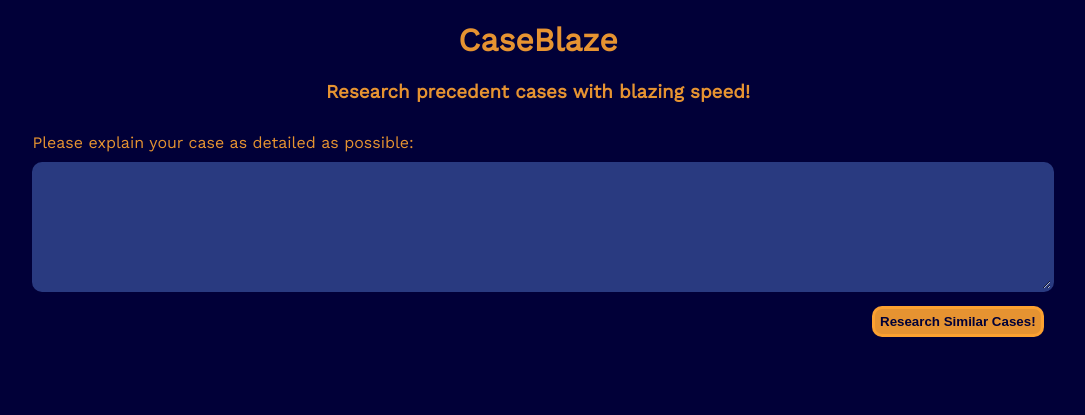
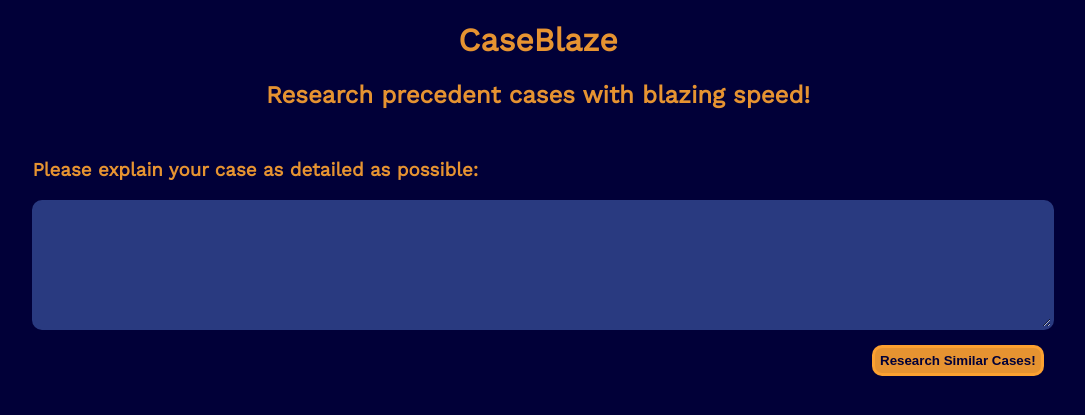
Before and after one commit to egeatmaca/CaseBlaze, a FastAPI app: page / in a window 1280 px wide. Shown: the top 415 px of the page, without its empty margins (102-1187 px from the left). Run offline with FastAPI, Linux system fonts and the light colour scheme; parts of the project's set-up code (start-up, migrations or seed data) failed here and were passed over.

Commit message:
styling changes

```diff
--- a/static/script.js
+++ b/static/script.js
@@ -7,7 +7,7 @@
 }
 
 function append_results_title() {
-    var results_title = document.createElement('h2');
+    var results_title = document.createElement('h3');
     results_title.innerText = 'Results:';
     var similar_cases = document.querySelector('#similar-cases');
     similar_cases.appendChild(results_title);
--- a/static/styles.css
+++ b/static/styles.css
@@ -5,8 +5,12 @@
 }
 
 header {
-    margin-bottom: 3%;
+    margin-bottom: 5%;
     text-align: center;
+}
+
+h3 {
+    margin-bottom: 0%;
 }
 
 #app {
@@ -17,7 +21,7 @@
 textarea {
     width: 100%;
     height: 15vh;
-    margin: 1% 0%;
+    margin-bottom: 1%;
     background-color: #293a80;
     color: #faebd7;
     border: solid #293a80;
@@ -33,3 +37,16 @@
     border-radius: 10px;
     font-weight: bold;
 }
+
+#similar-cases {
+    margin-top: 5%;
+}
+
+.case-card {
+    width: 100%;
+    margin: 1% 0%;
+    background-color: #293a80;
+    color: #faebd7;
+    border: solid #293a80;
+    border-radius: 10px;
+}
--- a/templates/index.html
+++ b/templates/index.html
@@ -12,10 +12,10 @@
         <div id="app">
             <header>
                 <h1>CaseBlaze</h1>
-                <h3>Research precedent cases with blazing speed!</h3>
+                <h2>Research precedent cases with blazing speed!</h2>
             </header>
             <div id="user-case">
-                <label for="user-case-text">Please explain your case as detailed as possible:</label><br/>
+                <h3>Please explain your case as detailed as possible:</h3><br/>
                 <textarea id="user-case-text"></textarea><br/>
                 <input id="user-case-submit" type="submit" value="Research Similar Cases!">
             </div>
```
